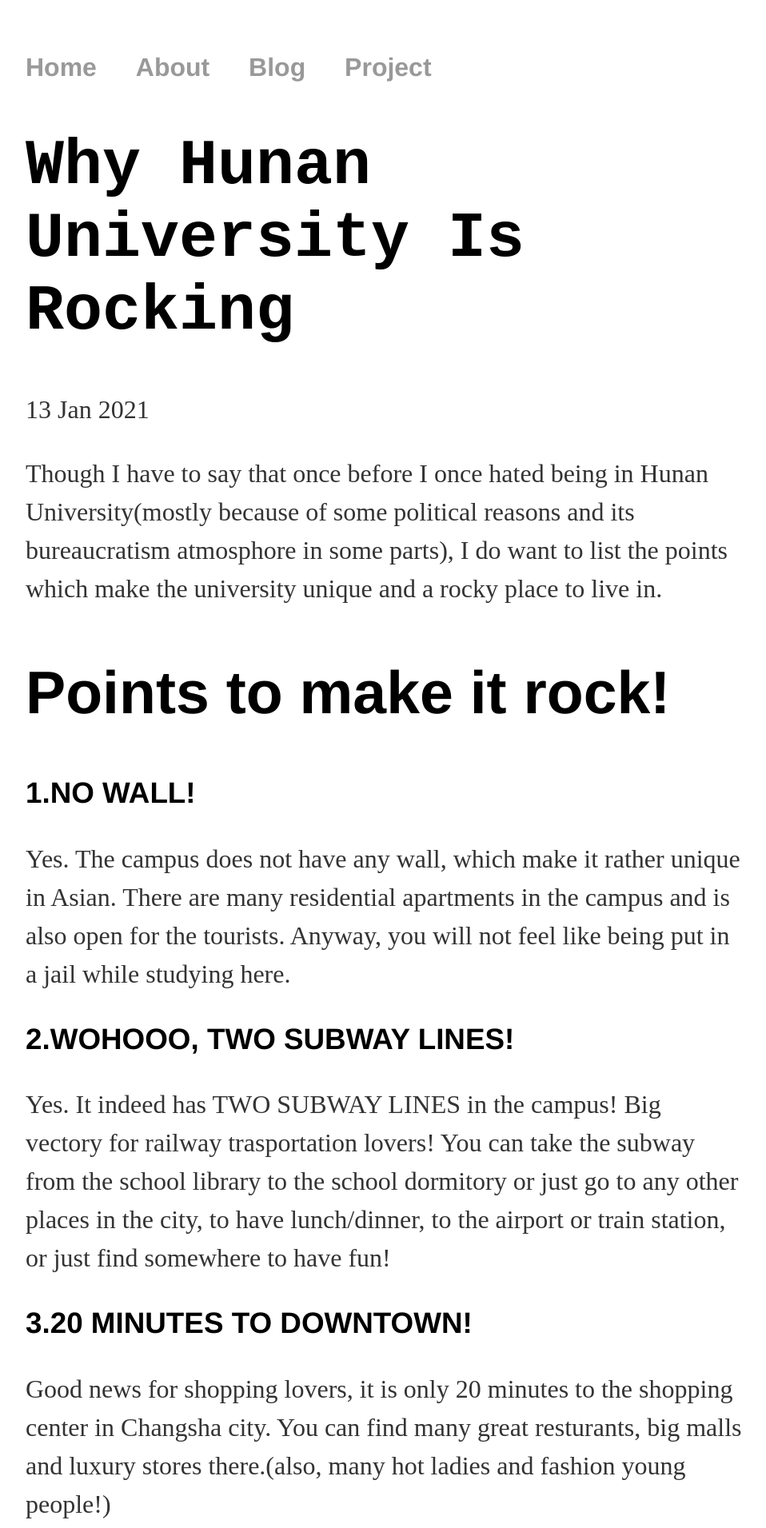
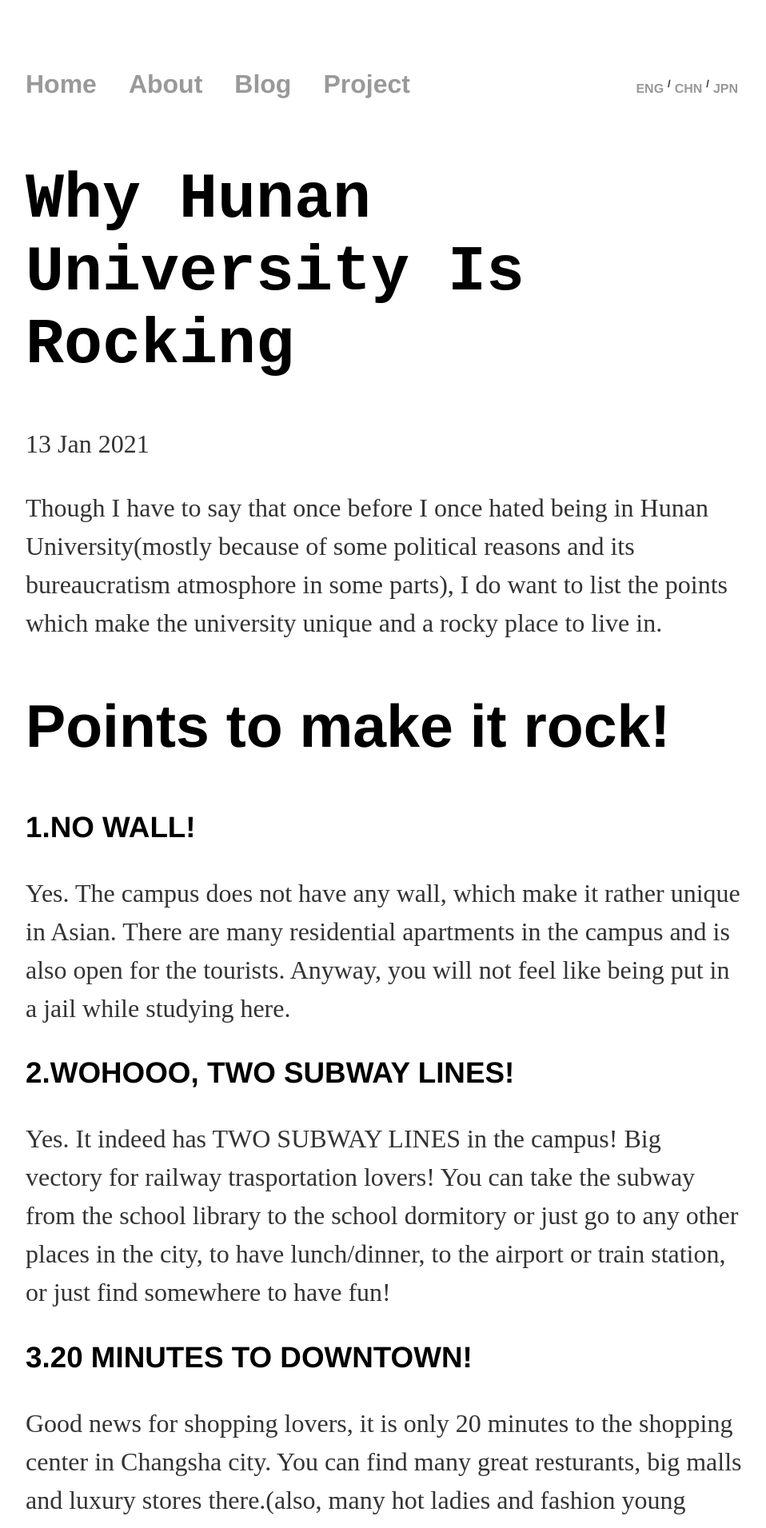
Before and after one commit to actbee/actbee.github.io, a Jekyll site: the page built from _posts/2021-01-13-Why-Hunan-University-Is-Rocking.md, in a window 1280 px wide. Shown: the top 1911 px of the page at 80% size, without its empty margins (160-1118 px from the left). Built offline with Jekyll 4.4.1, drawn with Linux system fonts in a browser that asks for light colours; a script that is not in the unit is left out.

Commit message:
add language button, reconstruct css

```diff
--- a/_layouts/default.html
+++ b/_layouts/default.html
@@ -28,6 +28,13 @@
           <li><a href="/blog">Blog</a></li>
           <li><a href="/project">Project</a></li>
       </ul>
+      <ul class="language-switcher">
+          <li><button onclick="switchLanguage('en')">ENG</button></li>
+          <h5>/</h5>
+          <li><button onclick="switchLanguage('zh')">CHN</button></li>
+          <h5>/</h5>
+          <li><button onclick="switchLanguage('ja')">JPN</button></li>
+      </ul>
   </nav>
 <div class="container">
 
--- a/css/main.css
+++ b/css/main.css
@@ -1,30 +1,160 @@
-body { margin: 60px auto; width: 70%; }
+/* General Styles */
+body {
+    margin: 60px auto;
+    width: 70%;
+}
 
-a { text-decoration: none; color: #999; }
-a:hover { text-decoration: underline; }
+a {
+    text-decoration: none;
+    color: #999;
+}
 
-p, ul { font-size: 2em; line-height: 1.5em; color: #333; }
+a:hover {
+    text-decoration: underline;
+}
 
-h1 {font-family: 'Courier New', Courier, monospace;}
-h2, h3, h4 { font-family: 'Helvetica', 'Arial', 'Sans-Serif'; }
-h1 { font-size: 5em;  }
-h2 { font-size: 4.7em; }
-h3 { font-size: 2.3em; }
-h4 { font-size: 2.9em; }
+p, ul {
+    font-size: 2em;
+    line-height: 1.5em;
+    color: #333;
+}
 
-nav ul, footer ul { font-size: 2em; font-family: 'Helvetica', 'Arial', 'Sans-Serif'; padding: 0px; list-style: none; font-weight: bold; }
-nav ul li, footer ul li { display: inline; margin-right: 40px; }
+/* Headings */
+h1 {
+    font-family: 'Courier New', Courier, monospace;
+    font-size: 5em;
+}
 
-footer { border-top: 1px solid #d5d5d5; font-size: .6em; }
+h2 {
+    font-family: 'Helvetica', 'Arial', 'Sans-Serif';
+    font-size: 4.7em;
+}
+
+h3 {
+    font-family: 'Helvetica', 'Arial', 'Sans-Serif';
+    font-size: 2.3em;
+}
+
+h4 {
+    font-family: 'Helvetica', 'Arial', 'Sans-Serif';
+    font-size: 2.9em;
+}
+
+h5 {
+    font-family: 'Helvetica', 'Arial', 'Sans-Serif';
+    font-size: 0.5em;
+}
+
+/* Navigation */
+nav {
+    display: flex;
+    align-items: center; /* Align items vertically */
+    justify-content: space-between; /* Adjust spacing between the two ul elements */
+}
+
+nav ul {
+    margin: 0;
+    padding: 0;
+    display: flex; /* Ensure the items in each ul are in a row */
+    align-items: center;
+    list-style: none;
+    font-size: 2em;
+    font-family: 'Helvetica', 'Arial', 'Sans-Serif';
+    font-weight: bold;
+}
+
+nav ul li {
+    display: inline;
+    margin-right: 40px;
+}
+
+/* Language Switcher */
+.language-switcher {
+    list-style: none;
+    padding: 0;
+    margin: 0;
+    display: flex;
+    align-items: center;
+    justify-content: flex-end;
+}
+
+.language-switcher li {
+    margin: 0 5px;
+}
+
+.language-switcher h5 {
+    font-size: 0.4em;
+}
+
+.language-switcher button {
+    background: none;
+    border: none;
+    font-size: 0.5em;
+    font-family: 'Helvetica', 'Arial', 'Sans-Serif';
+    font-weight: bold;
+    color: #999;
+    cursor: pointer;
+    padding: 0;
+}
+
+.language-switcher button:hover {
+    text-decoration: underline;
+}
+
+/* Footer */
+footer {
+    border-top: 1px solid #d5d5d5;
+    font-size: 0.6em;
+}
+
+footer ul {
+    list-style: none;
+    padding: 0;
+    font-size: 2em;
+    font-family: 'Helvetica', 'Arial', 'Sans-Serif';
+    font-weight: bold;
+}
+
+footer ul li {
+    display: inline;
+    margin-right: 40px;
+}
 
 /* Blog */
-ul.posts { margin: 40px auto 80px; font-size: 3 em; }
-ul.posts li { list-style: none; }
+ul.posts {
+    margin: 40px auto 80px;
+    font-size: 3em;
+}
+
+ul.posts li {
+    list-style: none;
+}
 
 /* CV */
-.cv { margin: 0px 0px 60px; }
-.cv h1 { font-size: 5em; }
-.cv h2 { font-size: 3em; }
-.cv address, .cv .download { font-family: 'Helvetica', 'Arial', 'Sans-Serif'; }
-.cv address, .cv p { font-size: 2em; }
-.cv .download { float: right; font-size: 2em; text-transform: uppercase; }
+.cv {
+    margin: 0px 0px 60px;
+}
+
+.cv h1 {
+    font-size: 5em;
+}
+
+.cv h2 {
+    font-size: 3em;
+}
+
+.cv address,
+.cv .download {
+    font-family: 'Helvetica', 'Arial', 'Sans-Serif';
+}
+
+.cv address,
+.cv p {
+    font-size: 2em;
+}
+
+.cv .download {
+    float: right;
+    font-size: 2em;
+    text-transform: uppercase;
+}
```
Lines whose indentation alone changed are shown as unchanged.
